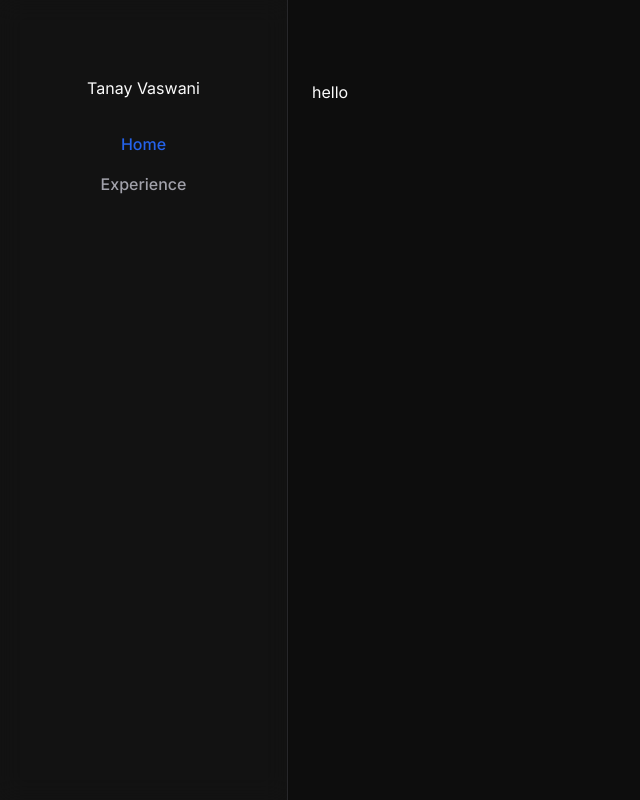
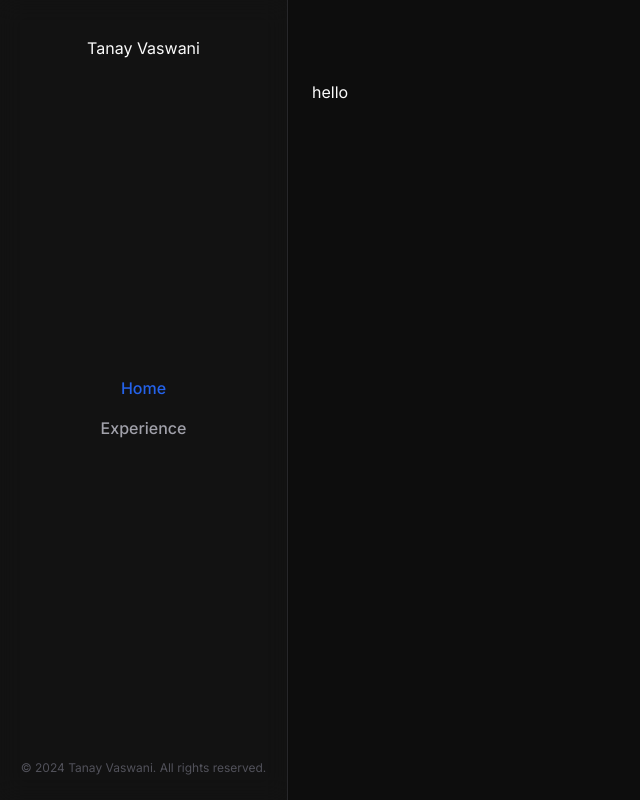
Before and after one commit to tanayvaswani/tanayvaswani.com, a Next.js app: page / in a window 1280 px wide. Shown: the whole page, without its empty margins (0-640 px from the left). Built offline with nearby package versions, Linux system fonts and the light colour scheme.

Commit message:
fix: sidebar items

```diff
--- a/components/sidebar/sidebar.tsx
+++ b/components/sidebar/sidebar.tsx
@@ -4,7 +4,7 @@ import SidebarRoutes from "./sidebar-routes";
 
 const Sidebar = () => {
   return (
-    <div className="h-full flex flex-col overflow-y-auto shadow-sm border-r-[0.1px] bg-[#1F1F1F]/30 backdrop-blur-md px-2 py-16">
+    <div className="h-full flex flex-col justify-between overflow-y-auto shadow-sm border-r-[0.1px] bg-[#1F1F1F]/30 backdrop-blur-md px-2 py-6">
       <div className="px-6 py-3 w-full flex items-center justify-center">
         <Logo />
       </div>
@@ -12,6 +12,10 @@ const Sidebar = () => {
       <div className="flex flex-col w-full">
         <SidebarRoutes />
       </div>
+
+      <div className="text-xs text-zinc-600 text-center">
+        © 2024 Tanay Vaswani. All rights reserved.
+      </div>
     </div>
   );
 };
```
